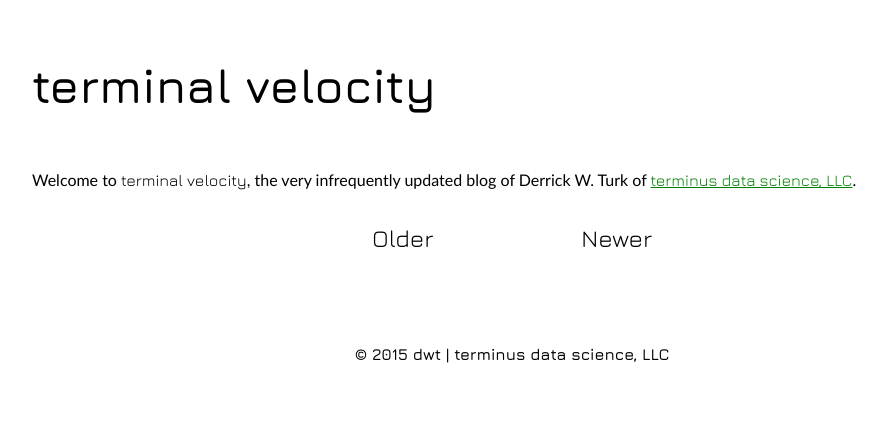
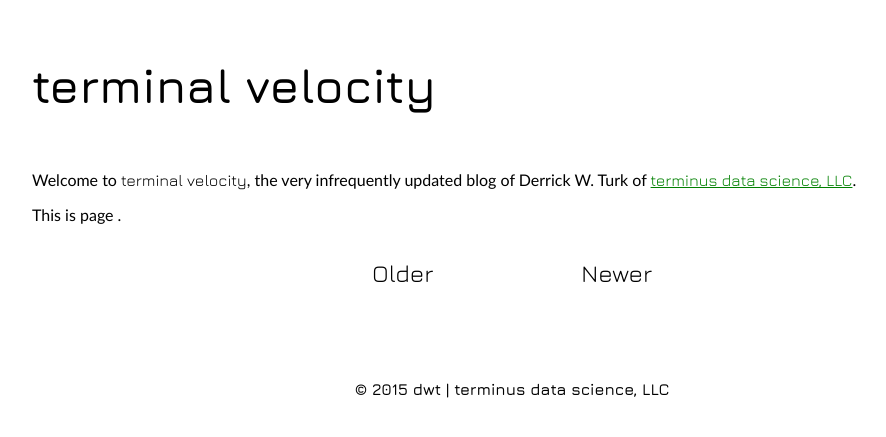
Before and after one commit to derrickturk/derrickturk.github.io, a Jekyll site: the page built from index.html, in a window 1280 px wide. Shown: the top 437 px of the page, without its empty margins (128-1014 px from the left). Built offline with Jekyll 4.4.1, drawn with Linux system fonts in a browser that asks for light colours.

Commit message:
Losing my mind

```diff
--- a/index.html
+++ b/index.html
@@ -7,6 +7,8 @@ Welcome to <span class="branding">terminal velocity</span>, the very
 infrequently updated blog of Derrick W. Turk of <a
 href="https://www.terminusdatascience.com" class="branding">terminus data
 science, LLC</a>.
+
+<p>This is page {{ paginator.page }}.
 
 <div class="postlist">
     {% for post in paginator.posts %}
```
